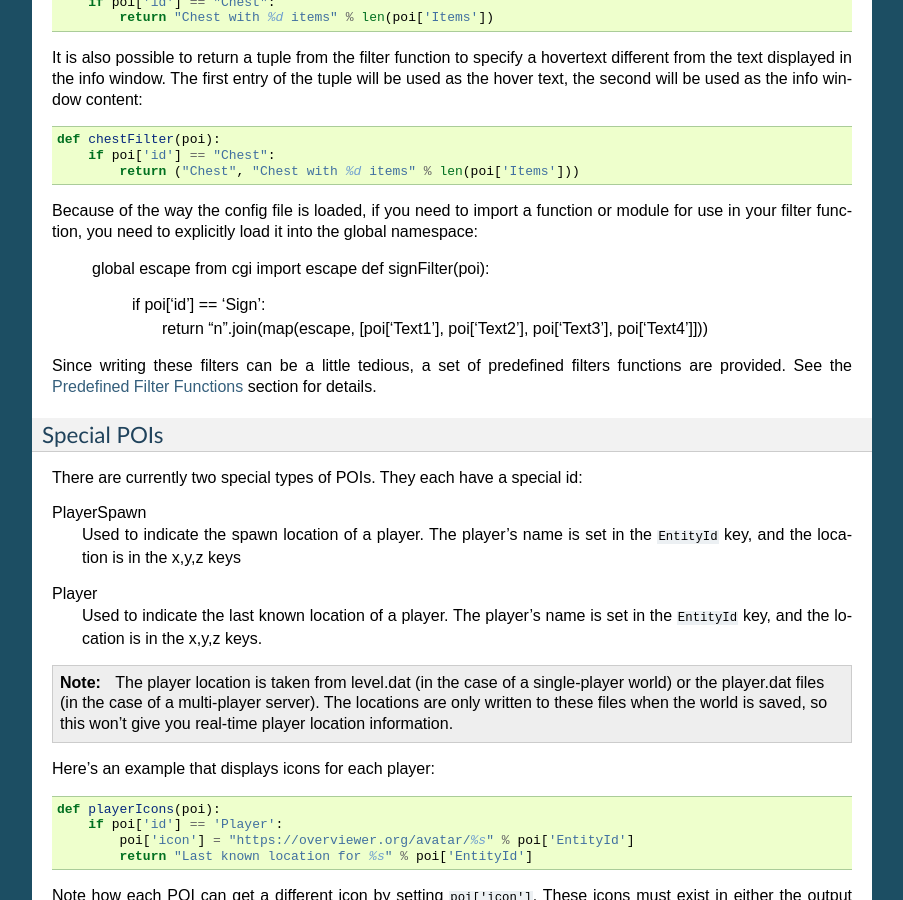
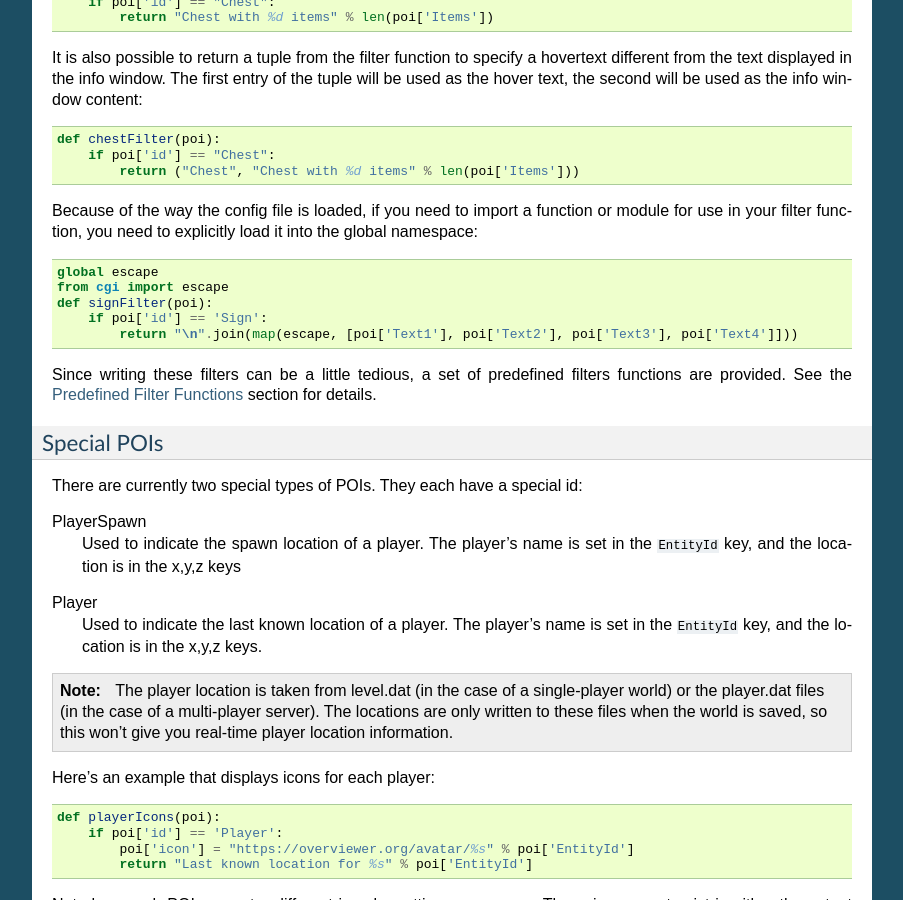
Before and after one commit to overviewer/Minecraft-Overviewer, a Sphinx documentation site: the page built from docs/signs.rst, in a window 1280 px wide and 900 px high, scrolled down 687 px. Shown: the whole window, without its empty margins (198-1101 px from the left). Built offline with Sphinx 7.4.7, drawn with Linux system fonts in a browser that asks for light colours.

```diff
--- a/docs/signs.rst
+++ b/docs/signs.rst
@@ -56,7 +56,7 @@ be used as the hover text, the second will be used as the info window content::
             return ("Chest", "Chest with %d items" % len(poi['Items']))
 
 Because of the way the config file is loaded, if you need to import a function or module
-for use in your filter function, you need to explicitly load it into the global namespace:
+for use in your filter function, you need to explicitly load it into the global namespace::
 
     global escape
     from cgi import escape
```
